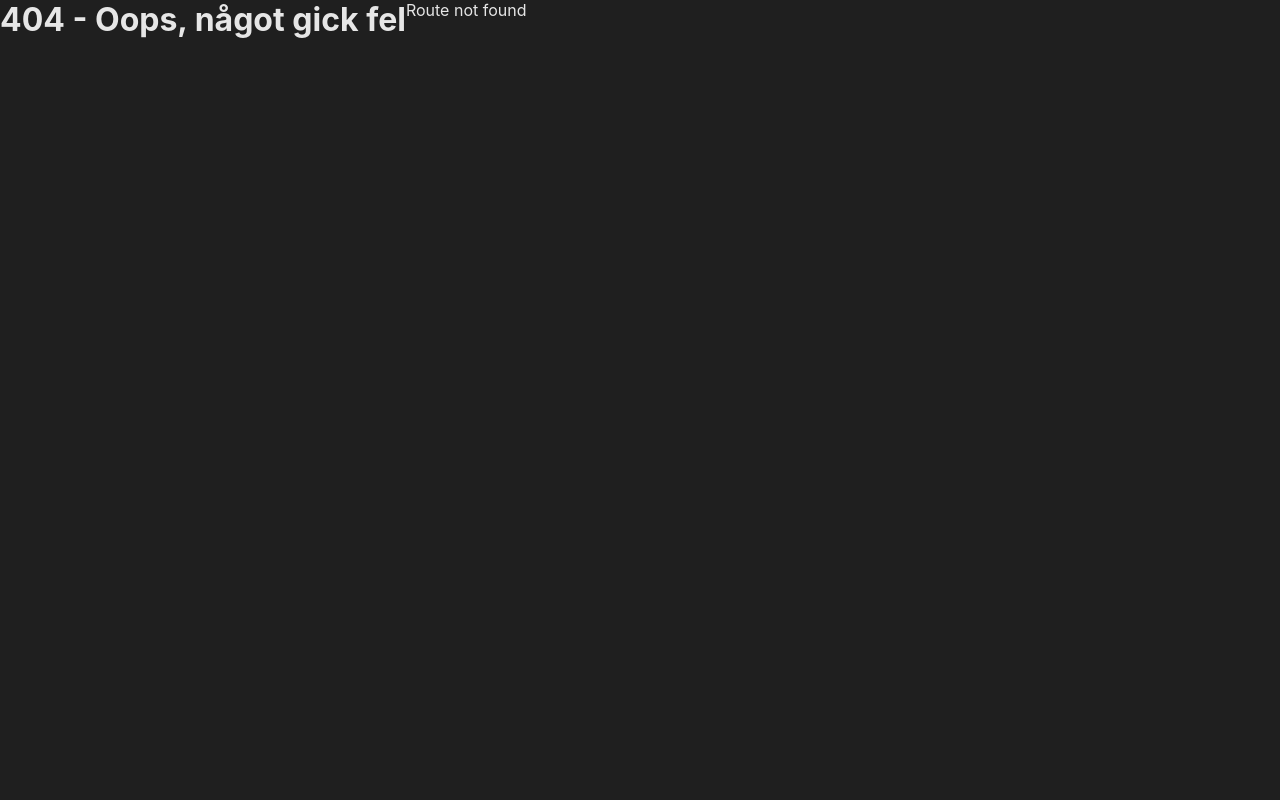
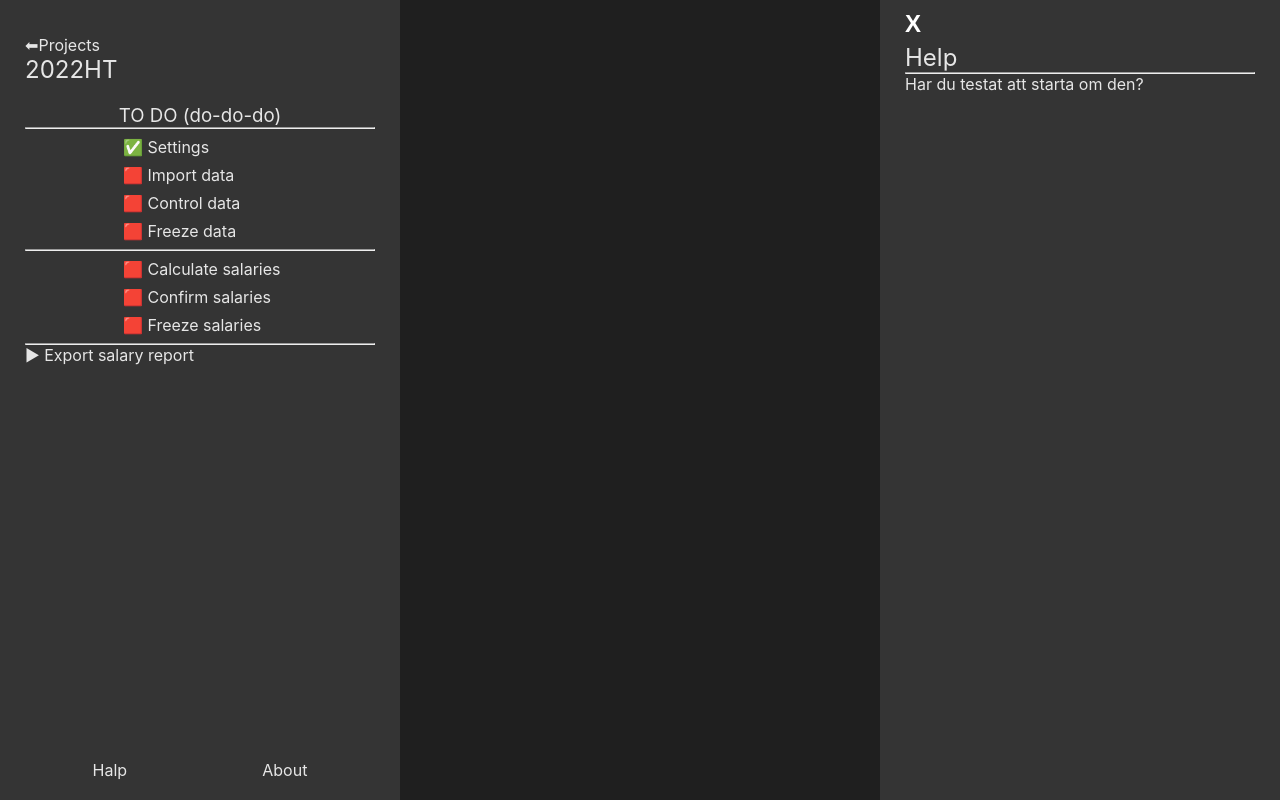
Before and after one commit to desirewp/salary-calculator, a React (Vite) app in the folder salary-calculator/: page /project/dbi41615156 in a window 1280 px wide. Before the commit this address had no page. Built offline with nearby package versions, Linux system fonts and the light colour scheme.

Commit message:
forgotten push

```diff
--- a/salary-calculator/src/App.css
+++ b/salary-calculator/src/App.css
@@ -9,8 +9,9 @@ body{
 }
 
 main{
-  display: flex;
-  width: 100%;
+  min-width: 500px;
+  padding: 1% 2%;
+  margin: 20px 400px;
 }
 
 h1, h2, h3, p, a{
@@ -23,3 +24,7 @@ h1, h2, h3, p, a{
   justify-content: space-between;
   width: 100%;
 }
+
+.text-center{
+  text-align: center;
+}
--- a/salary-calculator/src/components/Project/Helpbar.tsx
+++ b/salary-calculator/src/components/Project/Helpbar/Helpbar.tsx
@@ -1,6 +1,6 @@
 import { useState } from "react";
 import "./Helpbar.css";
-import SettingsHelpContent from "./Settings/SettingsHelpContent";
+import SettingsHelpContent from "../Settings/SettingsHelpContent";
 
 interface IHeplbar{
   showHelpbar : string;
--- a/salary-calculator/src/components/Project/Sidebar/Sidebar.tsx
+++ b/salary-calculator/src/components/Project/Sidebar/Sidebar.tsx
@@ -1,18 +1,24 @@
 import { Link } from "react-router-dom";
 import "./Sidebar.css";
+import Project, { projects } from "../../../assets/Classes";
 
-interface ISidebar{
-    openHelp() : void;
+interface ISidebar {
+  openHelp(): void;
+  // PROBLEM: ProjectId kan vara undefined
+  // projectId: string | undefined;
 }
 
-const Sidebar = ({openHelp} : ISidebar) => {
-const projectName : string = '2022HT';
-let completionStatusSettings : boolean = true;
+const Sidebar = ({ openHelp /* projectId  */ }: ISidebar) => {
+  const projectName: string = "2022HT";
+  let completionStatusSettings: boolean = true;
 
-const completed = (status : boolean) => {
-  return status ? '✅' : '🟥';
- }
+  const completed = (status: boolean) => {
+    return status ? "✅" : "🟥";
+  };
 
+
+
+  //  ------------Event Handlers ----------------------------
   const handleOpenHelp = () => {
     // Sätter showHelpbar i ProjectScreen to 'block' vilket gör att man ser hjälpfliken
     openHelp();
@@ -21,17 +27,22 @@ const completed = (status : boolean) => {
   return (
     <div className="sidebar-container">
       <div>
-          <Link to="/dashboard">⬅Projects</Link>
-          <h2>{projectName}</h2>
+        <Link to="/dashboard">⬅Projects</Link>
+        {/* <p>{project.id}</p> */}
+        <h2>{projectName}</h2>
         <div className="todo-list">
           <h3>TO DO (do-do-do)</h3>
           <hr />
           <ul>
             <li>
-              <Link to="project/settings">{completed(completionStatusSettings)} Settings</Link>
+              <Link to="project/settings">
+                {completed(completionStatusSettings)} Settings
+              </Link>
             </li>
             <li>
-              <Link to="/project/import-data">{completed(false)} Import data</Link>
+              <Link to="/project/import-data">
+                {completed(false)} Import data
+              </Link>
             </li>
             <li>
               <a href="#">{completed(false)} Control data</a>
--- a/salary-calculator/src/components/Views/ErrorScreen/ErrorScreen.tsx
+++ b/salary-calculator/src/components/Views/ErrorScreen/ErrorScreen.tsx
@@ -1,8 +1,10 @@
 const ErrorScreen = () => {
-    return <>
-    <h1>404 - Oops, något gick fel</h1>
-    <p>Route not found</p>
-    </>
-  }
+  return (
+    <main className="text-center">
+      <h1>404 - Oops, något gick fel</h1>
+      <p>Route not found</p>
+    </main>
+  );
+};
 
 export default ErrorScreen;
--- a/salary-calculator/src/components/Views/Project/ProjectScreen.tsx
+++ b/salary-calculator/src/components/Views/Project/ProjectScreen.tsx
@@ -1,21 +1,40 @@
-import { useState } from "react";
+import { useEffect, useState } from "react";
 import Content from "../../Project/Content";
-import Helpbar from "../../Project/Helpbar";
+import Helpbar from "../../Project/Helpbar/Helpbar";
 import Sidebar from "../../Project/Sidebar/Sidebar";
+import { useParams } from "react-router-dom";
+import Project, { projects } from "../../../assets/Classes";
+
+const ProjectScreen = () => {
+  const { projectId } = useParams();
+  const [showHelpbar, setShowHelpbar] = useState<string>("block");
+  const [project, setProject] = useState<Project[]>([]);
+
+  // ----------- Event Handlers ------------
+  const openHelp = () => {
+    setShowHelpbar("block");
+  };
 
 
-const ProjectScreen = () => {
-  const [showHelpbar, setShowHelpbar] = useState<string>('block');
+  // Hämtar rätt projekt från exempeldatan och lägger det i useSate variabeln project
+  const getProject = () => {
+    const gottenProject = projects.filter((project) => {
+      project.id === projectId;
+    });
 
-const openHelp = () => {
-  setShowHelpbar('block')
- }
+    setProject(gottenProject);
+  };
+
+  useEffect(() => {
+    getProject();
+  }, []);
 
   return (
     <div className="flex-container-row">
-      <Sidebar openHelp={openHelp}/>
-      <Content/>
-      <Helpbar showHelpbar={showHelpbar} setShowHelpbar={setShowHelpbar}/>
+      {/* <p>{project.id}</p> */}
+      <Sidebar openHelp={openHelp} /* projectId={projectId} */ />
+      <Content />
+      <Helpbar showHelpbar={showHelpbar} setShowHelpbar={setShowHelpbar} />
     </div>
   );
 };
--- a/salary-calculator/src/components/Views/Root/RootPage.tsx
+++ b/salary-calculator/src/components/Views/Root/RootPage.tsx
@@ -1,26 +1,24 @@
 import { useState } from "react";
-import { BrowserRouter, Route, Routes } from "react-router-dom";
+import { RouterProvider, createBrowserRouter } from "react-router-dom";
 
 import ProjectScreen from "../Project/ProjectScreen";
 import StartScreen from "../Start/StartScreen";
 import ErrorScreen from "../ErrorScreen/ErrorScreen";
 
+const router = createBrowserRouter([
+  { path: "/", element: <StartScreen />, errorElement: <ErrorScreen /> },
+  { path: "/dashboard", element: <StartScreen /> },
+  // { path: "/project", element: <ProjectScreen /> },
+  { path: "/project/:projectId/*", element: <ProjectScreen />, errorElement: <ErrorScreen/> },
+  // { path: "/*", element: <ErrorScreen /> },
+]);
+
 const RootPage = () => {
-
-    return (
-        <>
-         <main>
-        <BrowserRouter>
-          <Routes>
-            <Route path="/" element={<StartScreen />} />
-            <Route path="/dashboard" element={<StartScreen />} />
-            <Route path="/project" element={<ProjectScreen />} />
-            <Route path="/*" element={<ErrorScreen />} />
-          </Routes>
-        </BrowserRouter>
-      </main>
-        </>
-    )
-  }
+  return (
+    <>
+      <RouterProvider router={router} />
+    </>
+  );
+};
 
 export default RootPage;
--- a/salary-calculator/src/components/Views/Start/StartScreen.css
+++ b/salary-calculator/src/components/Views/Start/StartScreen.css
@@ -1,10 +1,5 @@
 
-section{
-    width: 100%;
-    min-width: 500px;
-    padding: 1% 2%;
-    margin: 20px 400px;
-}
+
 .box{
     border-radius: 5px;
     background: #343434;
--- a/salary-calculator/src/components/Views/Start/StartScreen.tsx
+++ b/salary-calculator/src/components/Views/Start/StartScreen.tsx
@@ -8,16 +8,16 @@ import { projects } from "../../../assets/Classes";
 
 const StartScreen = () => {
   return (
-    <section>
-      <div>
+    <main>
+      <div className="text-center">
         <h1>PayDay Calculator</h1>
       </div>
       <div className="box">
         <div className="flex-container-row">
           <h2>Projects</h2>
-          <Link to="/project">
+          {/* <Link to="/project">
             <button>New project</button>
-          </Link>
+          </Link> */}
         </div>
         <table>
           <thead>
@@ -52,7 +52,7 @@ const StartScreen = () => {
           <tbody>
             {projects.map((project) => {
               return (
-                <tr>
+                <tr key={project.id}>
                   <td>
                     <p>{project.status}</p>
                   </td>
@@ -63,7 +63,7 @@ const StartScreen = () => {
                     <p>{project.created}</p>
                   </td>
                   <td>
-                    <Link to="">
+                    <Link  to={`/project/${project.id}`}>
                       <button >Open</button>
                       </Link>
                   </td>
@@ -84,7 +84,7 @@ const StartScreen = () => {
           <h2>Expenses</h2>
         </div>
       </div>
-    </section>
+    </main>
   );
 };
 
```
Also changed, not shown: salary-calculator/src/components/Project/Helpbar/Helpbar.css (renamed from salary-calculator/src/components/Project/Helpbar.css).
